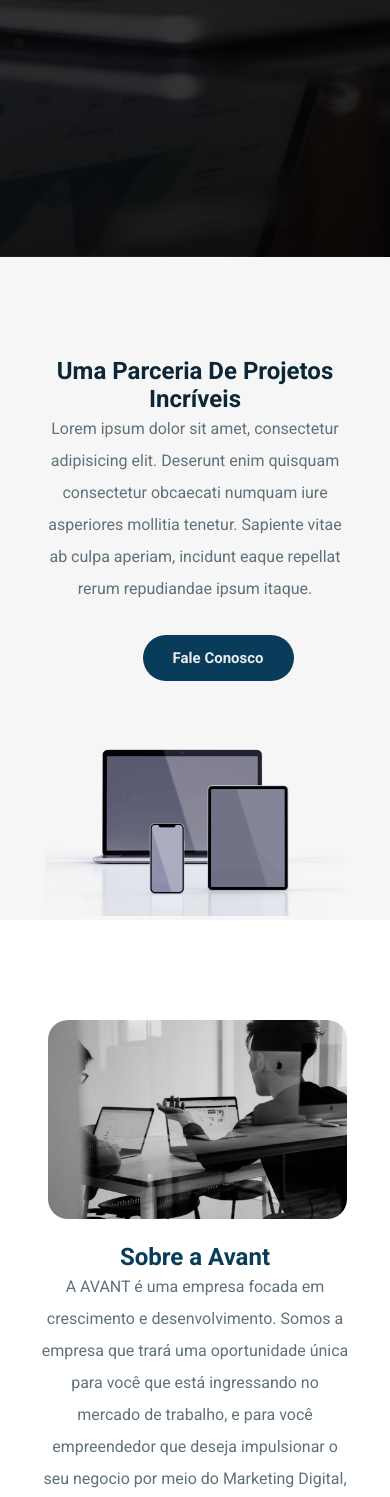
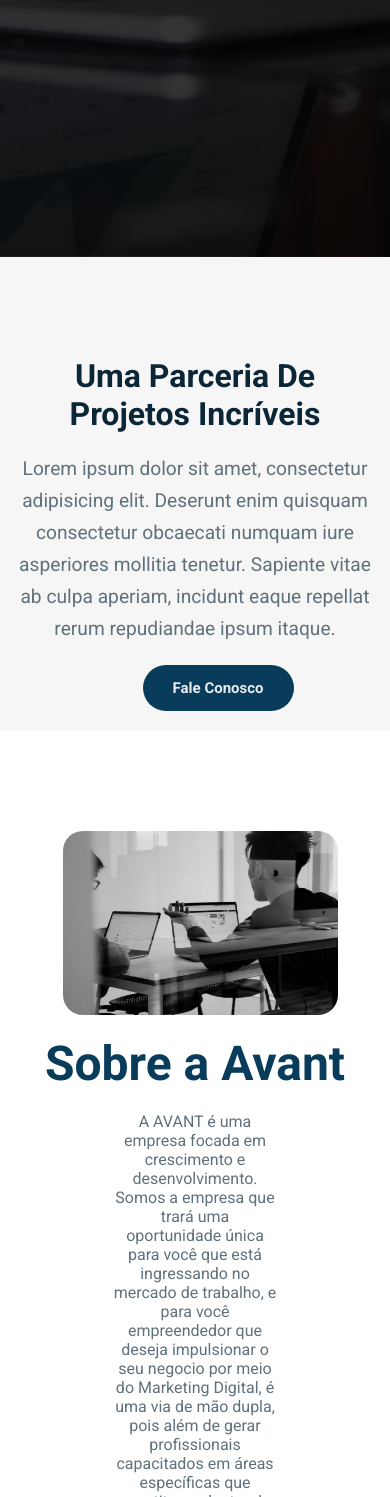
Before and after one commit to Rodrigojuniorj/Avant, a plain HTML site: page index.html in a window 390 px wide. Shown: the part 503-2000 px from the top of the page. Drawn offline with Linux system fonts and the light colour scheme.

Commit message:
Finalização

```diff
--- a/index.html
+++ b/index.html
@@ -69,17 +69,19 @@
     <section id="sobre" class="sobre">
         <div class="container">
             <div class="sobre__wraper">
-                <div class="w50">
-                    <img src="./resources/img/foto2.jpg" alt="imagem ilustrativa">
-                </div>
-                <div class="w50 texto">
+                <img src="./resources/img/foto2.jpg" alt="imagem ilustrativa">
+
+            </div><!-- sobre__wraper -->
+            <div class="sobre__wraper">
+                <div class="texto">
                     <h1>Sobre a Avant</h1>
                     <p>A AVANT é uma empresa focada em crescimento e desenvolvimento. Somos a empresa que trará uma oportunidade única
                         para você que está ingressando no mercado de trabalho, e para você empreendedor que deseja impulsionar o seu negocio
                         por meio do Marketing Digital, é uma via de mão dupla, pois além de gerar profissionais capacitados em áreas específicas que constituem dentro do digital,
                         ofertaremos também oportunidades de emprego e de crescimento profissional para diversos brasileiros que foram afetados pela pandemia.</p>
                 </div>
-            </div><!-- sobre__wraper -->
+            </div>
+
         </div><!-- container -->
     </section><!-- sobre -->
 
--- a/resources/css/style.css
+++ b/resources/css/style.css
@@ -170,8 +170,6 @@ nav li.btn-nav{
 /***** descricaoEmpresa *****/
 
 section.descricao{
-	display: flex;
-	flex-wrap: nowrap;
 	padding: 100px 0 0 0;
 	min-height: 400px;
 	background-color: #F6F6F6;
@@ -217,10 +215,8 @@ section.descricao{
 }
 
 .descricao__wraper img{
-
 	width: 100%;
-	max-width: 900px;
-	margin-left: 60px;
+	max-width: 700px;
 }
 
 /***** End descricaoEmpresa *****/
@@ -237,52 +233,38 @@ section.sobre{
 	padding-bottom: 50px;
 }
 
+.sobre > .container{
+	display: flex;
+	align-content: space-between;
+	flex-wrap: wrap;
+	align-items: center;
+}
+
 .sobre__wraper{
-	display: flex;
-	flex-wrap: wrap;
+	width: 40%;
+	margin: 0 4%;
 }
 
 .sobre__wraper .texto{
+	text-align: left;
+	width: 100%;
 }
 
 .sobre__wraper h1{
+	text-align: center;
+	font-size: 3rem;
 	color: #083c5a;
-	font-size: 3rem;
-	text-align: left;
 }
-.sobre__wraper p{
-	max-width: 600px;
+
+.sobre__wraper .texto p{
 	margin-top: 20px;
 	color: #60717B;
-	line-height: 2rem;
+	margin-left: 20px;
 	font-size: 1rem;
 }
 
-.sobre__wraper button{
-	font-size: 15px;
-	cursor: pointer;
-    font-weight: 700;
-    color: #ebebee;
-    display: inline-block;
-    background-color: #ff5f27;
-    border: 0;
-    text-align: center;
-    padding: 12px 30px;
-    line-height: 1.5;
-    margin: 5px;
-    position: relative;
-    border-radius: 35px;
-	margin-top: 30px;
-}
-
-.sobre__wraper button:hover{
-    background-color: #ffcc65;
-}
-
 .sobre__wraper img{
-	margin-left: -100px;
 	width: 100%;
-	max-width: 500px;
 	border-radius: 20px;
 }
 
@@ -535,56 +517,63 @@ footer > .container{
 
 }
 @media screen and (max-width: 1150px) {
+
+	.sobre__wraper{
+		display: block;
+		width: 100%;
+	}
+
+	.sobre__wraper .texto{
+		width: 100%;
+	}
+
+	.sobre__wraper h1{
+		margin-top: 20px;
+		font-size: 3rem;
+	}
+
+	.sobre__wraper .texto p{
+		display: block;
+		position: relative;
+		margin: 20px 90px;
+		text-align: center;
+		max-width: 800px;
+		font-size: 1rem;
+	}
+
 	.sobre__wraper img{
+		display: block;
 		position: relative;
-		margin: 0 60px;
-		width: 80%;
+		margin-left: 25%;
+		width: 50%;
+		margin-bottom: 20px;
 	}
-	.sobre__wraper .texto{
-		margin-top: 20px;
+
+	.descricao__wraper img{
+		display: none;
 	}
+
 	.w50{
 		width: 100%;
 	}
+
 	.descricao__wraper h1{
 		margin: 0 4%;
+		margin-bottom: 20px;
 		text-align: center;
-		font-size: 1.5rem;
+		font-size: 2rem;
 	}
 	.descricao__wraper p{
-		margin: 0 4%;
+		margin: auto;
 		text-align: center;
-		font-size: 1rem;
-		padding: 0 4%;
-	}
-	.descricao__wraper img{
-		position: relative;
-		margin: 0 auto;
-		padding: 0 10%;
-		width: 100%;
-	}
-	.descricao__wraper button{
-		position: relative;
-		margin-left: 60px;
-		margin-bottom: 40px;
-	}
-	.sobre__wraper h1{
-		margin: 0 4%;
-		text-align: center;
-		font-size: 1.5rem;
-	}
-	.sobre__wraper p{
-		margin: 0 4%;
-		text-align: center;
-		font-size: 1rem;
-		padding: 0 4%;
+		font-size: 1.2rem;
 	}
 
-	.sobre__wraper button{
-		position: relative;
-		margin-left: 35%;
-		margin-bottom: 40px;
+	.descricao__wraper button{
+		margin: 20px auto;
+		display: flex;
 	}
+
 }
 @media screen and (max-width: 1024px) {
 	nav.desktop{
@@ -621,25 +610,20 @@ footer > .container{
 		width: 80%;
 	}
 
-
 	section.parallax button {
-		font-size: 15px;
-		margin-left: 10%;
-		cursor: pointer;
-		font-weight: 700;
-		color: #ebebee;
-		display: inline-block;
-		background-color: #083c5a;
-		border: 0;
-		text-align: center;
-		padding: 15px 25px;
-		position: relative;
-		border-radius: 35px;
-		margin-top: 30px;
+		margin-left: 17%;
 	}
 
 }
 
+@media screen and (max-width: 380px) {
+	section.parallax button {
+		margin-left: 10%;
+	}
+	.box-footer svg{
+		margin-bottom: 20px;
+	}
+}
 @media screen and (max-width: 320px) {
 	.descricao__wraper button{
 		margin-left: 23%;
```
